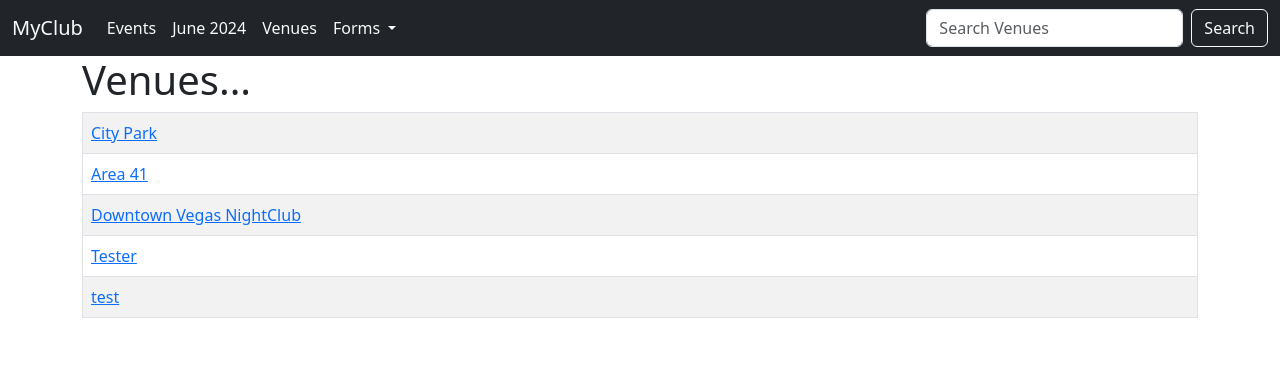
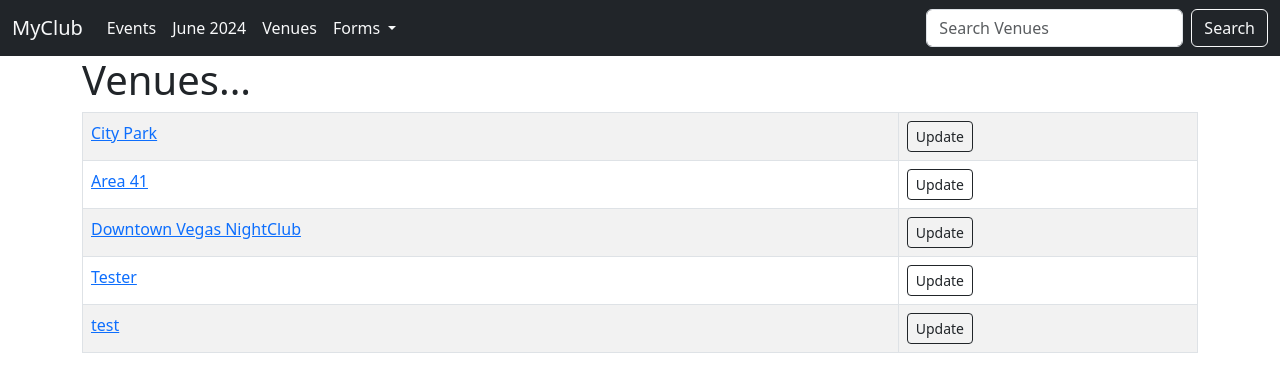
Before and after one commit to Arghya4201/myclub_website, a Django app: page /list_venues in a window 1280 px wide. Shown: the top 392 px of the page. Run offline with Django 5.2, Linux system fonts and the light colour scheme; data comes from the database, SQL or seed files in the repository; both versions use the stored data as it was after the commit.

Commit message:
Djando Wednedays 10, Update Venue Feature

```diff
--- a/events/templates/events/venue.html
+++ b/events/templates/events/venue.html
@@ -9,6 +9,9 @@
             <!-- pointing to show-venue and passing venue id as parameter so it would be /show_venue/id -->
             <a href="{% url 'show-venue' venue.id %}">{{ venue }}</a> <br>
         </td>
+        <td>
+            <a href="{% url 'update-venue' venue.id %}" class="btn btn-sm btn-outline-dark">Update</a>
+        </td>
     </tr>
     {% endfor %}
 </table>
--- a/events/urls.py
+++ b/events/urls.py
@@ -11,4 +11,5 @@ urlpatterns = [
     path('list_venues',views.list_venues, name='list-venues'),
     path('show_venue<venue_id>',views.show_venue, name='show-venue'),
     path('search_venues',views.search_venues, name='search-venues'),
+    path('update_venues<venue_id>',views.update_venues,name='update-venue')
 ]
--- a/events/views.py
+++ b/events/views.py
@@ -1,4 +1,4 @@
-from django.shortcuts import render
+from django.shortcuts import render,redirect
 import calendar
 from calendar import HTMLCalendar
 from datetime import datetime
@@ -8,6 +8,15 @@ from django.http import HttpResponseRedirect
 
 
 # Create your views here.
+def update_venues(request,venue_id):
+    venue = Venue.objects.get(pk=venue_id)
+    # Readme_myClubWebsite8
+    form = VenueForm(request.POST or None , instance=venue)
+    if(form.is_valid()):
+        form.save()
+        return redirect('list-venues')
+    return render(request, "events/update_venue.html", {"venue": venue, "form": form})
+
 def search_venues(request):
     if(request.method == "POST"):
         #Using POST instead of GET because we are getting data from the form and not from the URL
@@ -17,6 +26,7 @@ def search_venues(request):
         return render(request, "events/search_venues.html", {"searched": searched, "venues": venues})
     else:
         return render(request, "events/search_venues.html", {})
+
 def show_venue(request, venue_id):
     #Readme_myClubWebsite7
     venue = Venue.objects.get(pk=venue_id)
@@ -30,6 +40,7 @@ def list_venues(request):
 def add_venue(request):
     submitted = False
     if request.method == "POST":
+        #Creating an object of the VenueForm class
         form = VenueForm(request.POST)
         if form.is_valid():
             form.save()
```
Also changed, not shown: events/templates/events/update_venue.html (added, +13 -0 lines), db.sqlite3, readme.md.
